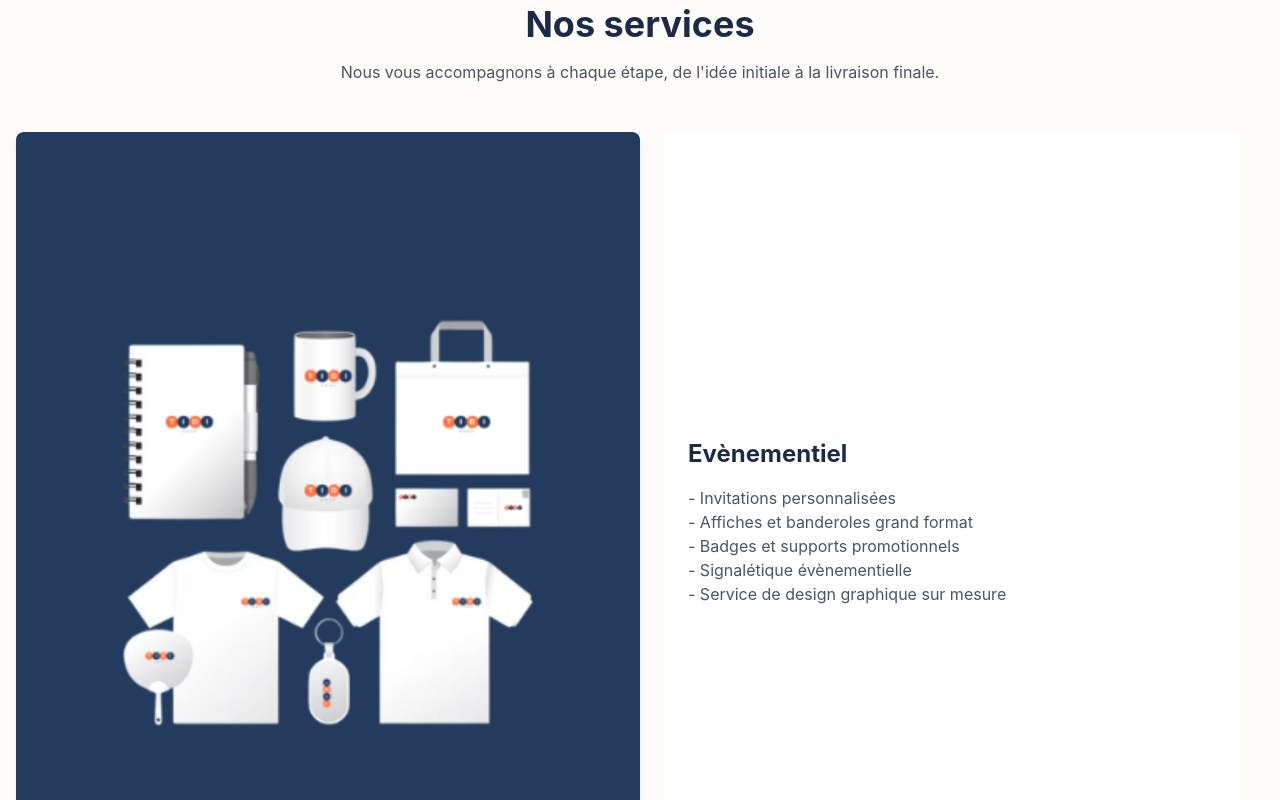
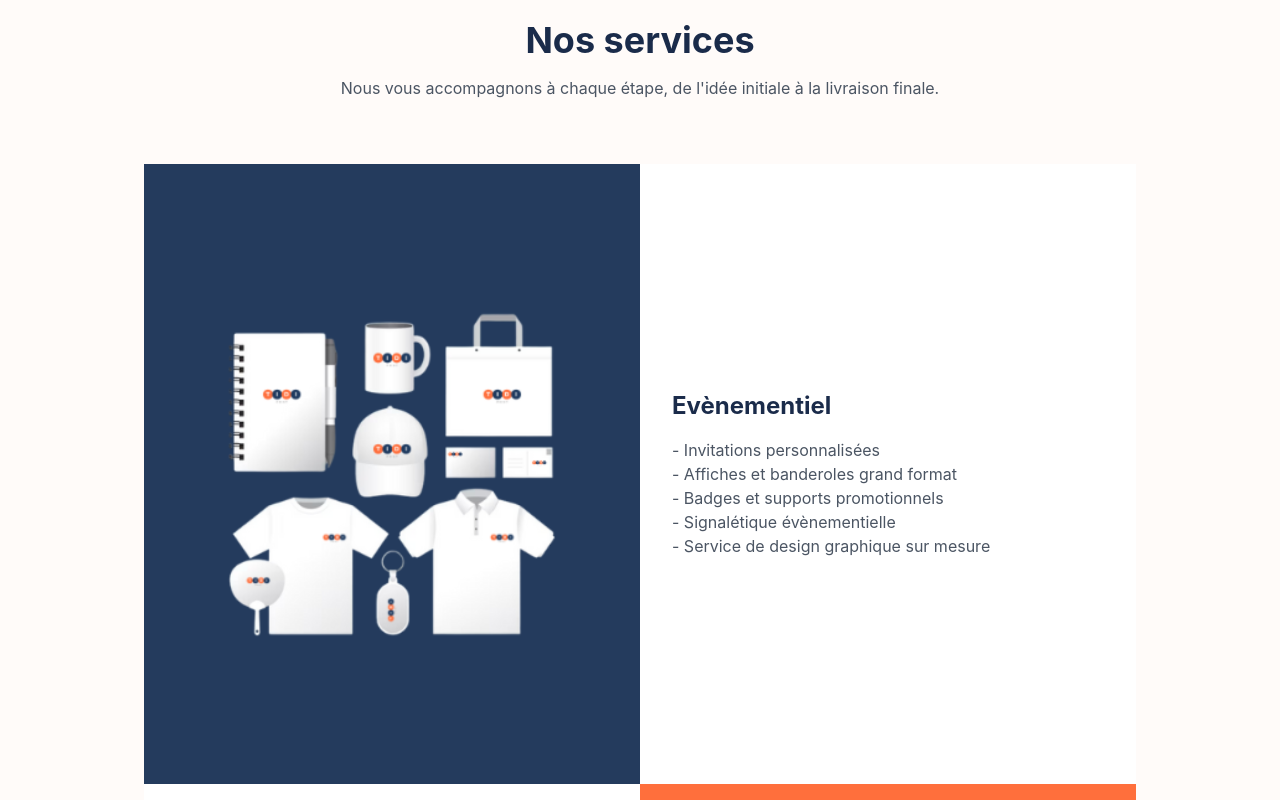
Before and after one commit to NdeyeFatou13/tidiprint, a React (Create React App) app: page / in a window 1280 px wide. Shown: the part 780-1580 px from the top of the page. Built offline with nearby package versions, Linux system fonts and the light colour scheme.

Commit message:
modif section

```diff
--- a/src/components/Services.jsx
+++ b/src/components/Services.jsx
@@ -7,7 +7,7 @@ import businessImage from '../business-image.png';
 import familyImage from '../family-image.png';
 
 const TextBlock = ({ title, description }) => (
-  <div className="bg-white p-4 sm:p-6 flex flex-col justify-center h-full">
+  <div className="bg-white p-4 sm:p-6 md:p-8 flex flex-col justify-center h-full">
     <h3
       className="text-xl sm:text-2xl font-bold text-secondary mb-2 sm:mb-4"
       data-aos="fade-up"
@@ -33,21 +33,21 @@ TextBlock.propTypes = {
 
 const ServiceItem = ({ imageUrl, title, description, reverse, index }) => (
   <div
-    className={`flex flex-col ${reverse ? 'md:flex-row-reverse' : 'md:flex-row'} mb-12 md:mb-20`}
+    className={`flex flex-col ${reverse ? 'md:flex-row-reverse' : 'md:flex-row'}`}
     data-aos="fade-up"
     data-aos-duration="800"
     data-aos-delay={index * 100}
   >
     <div
-      className="w-full md:w-1/2 mb-4 md:mb-0"
+      className="w-full md:w-1/2"
       data-aos="zoom-in"
       data-aos-duration="600"
       data-aos-delay={200 + index * 50}
     >
-      <img src={imageUrl} alt={title} className="w-full h-64 md:h-full object-cover rounded-lg shadow-md" />
+      <img src={imageUrl} alt={title} className="w-full h-full object-cover" />
     </div>
     <div
-      className="w-full md:w-1/2 md:px-6"
+      className="w-full md:w-1/2"
       data-aos="fade-up"
       data-aos-duration="600"
       data-aos-delay={300 + index * 50}
@@ -85,17 +85,17 @@ const Services = () => {
   ];
 
   return (
-    <section id="services" className="py-12 sm:py-16 bg-background">
+    <section id="services" className="py-10 sm:py-16 md:py-20 bg-background">
       <div className="container mx-auto px-4">
         <h2
-          className="text-3xl sm:text-4xl font-bold text-secondary mb-4 text-center"
+          className="text-3xl sm:text-4xl font-bold text-secondary mb-2 sm:mb-4 text-center"
           data-aos="fade-down"
           data-aos-duration="800"
         >
           Nos services
         </h2>
         <p
-          className="text-sm sm:text-base text-gray-600 mb-8 sm:mb-12 text-center max-w-2xl mx-auto"
+          className="text-sm sm:text-base text-gray-600 mb-8 sm:mb-12 md:mb-16 text-center max-w-2xl mx-auto"
           data-aos="fade-up"
           data-aos-delay="100"
           data-aos-duration="800"
@@ -103,7 +103,7 @@ const Services = () => {
           Nous vous accompagnons à chaque étape, de l&apos;idée initiale à la livraison finale.
         </p>
 
-        <div className="space-y-12 md:space-y-20">
+        <div className="max-w-[992px] mx-auto">
           {services.map((service, index) => (
             <ServiceItem
               key={index}
```
